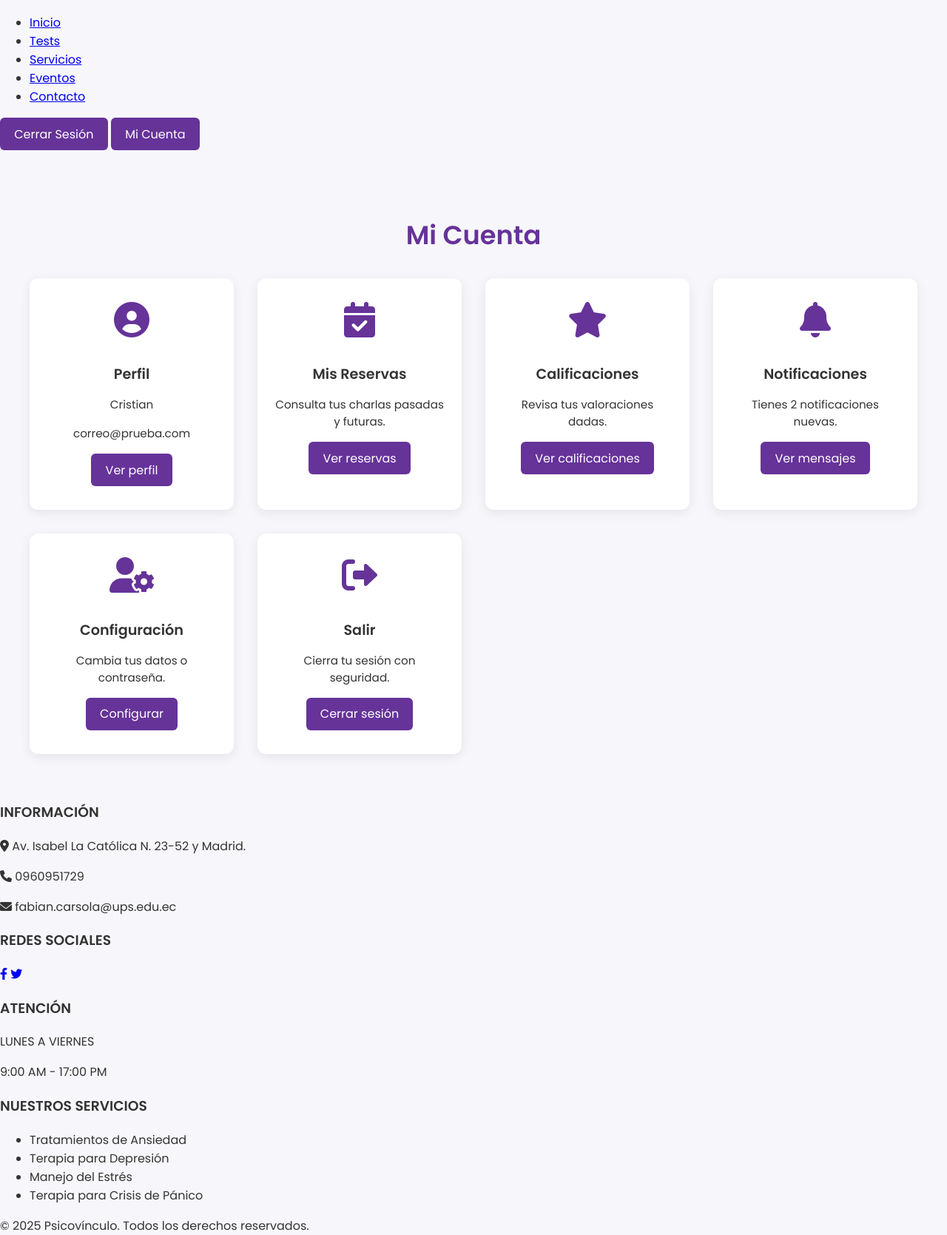
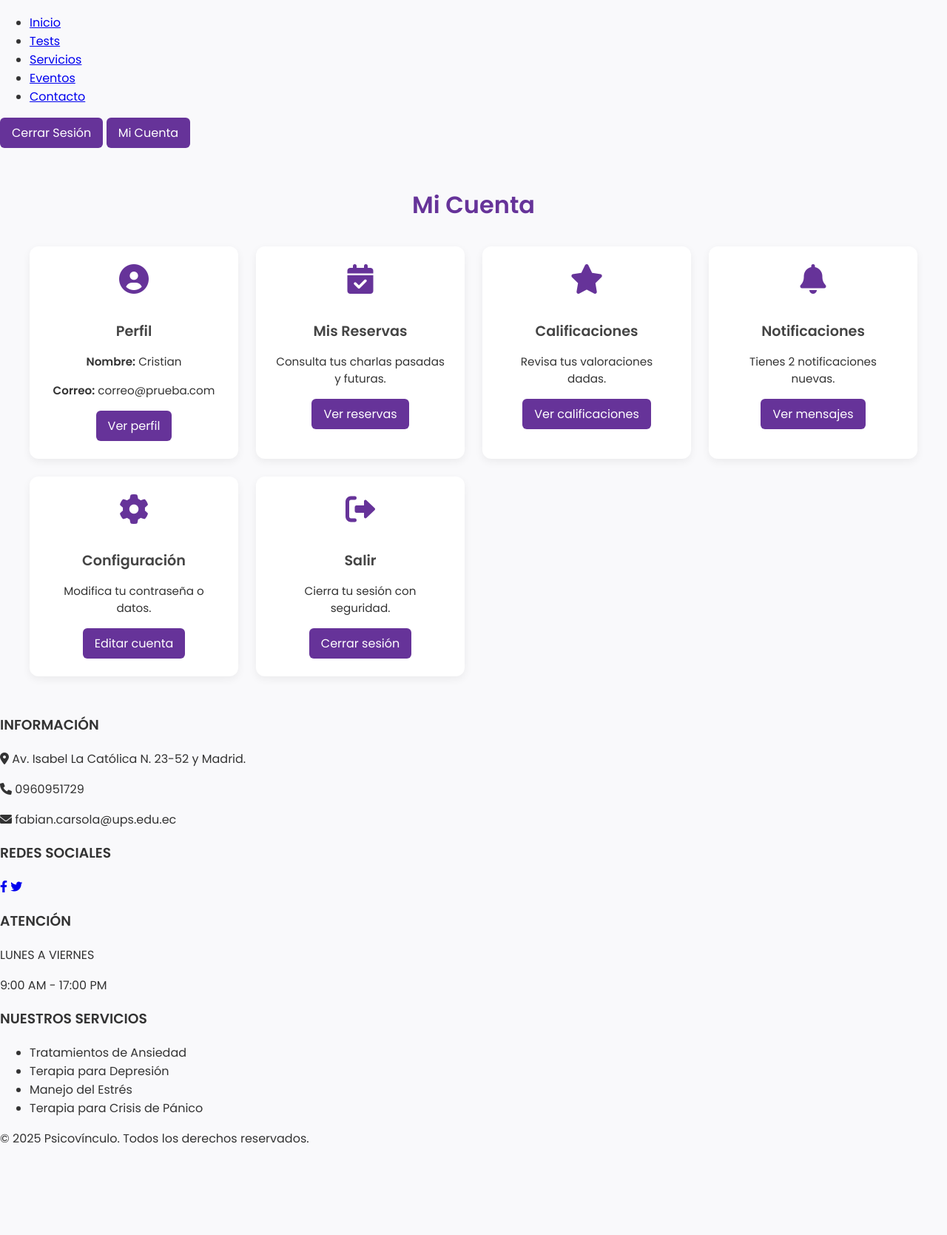
Before and after one commit to 75BOSS/citastrp, a PHP site: page /paciente/mi_cuenta.php in a window 1280 px wide. Shown: the part 505-2174 px from the top of the page at 74% size. After the commit the page ends 2050 px from the top, so only its background shows below. Run offline with PHP 8.4, Linux system fonts and the light colour scheme.

Commit message:
Correci[on de index paciente

```diff
--- a/css/mi_panel.css
+++ b/css/mi_panel.css
@@ -2,52 +2,52 @@ body {
   font-family: 'Poppins', sans-serif;
   margin: 0;
   padding: 0;
-  background: #f7f7fb;
+  background-color: #f9f9fb;
   color: #333;
 }
 
 .panel-container {
   max-width: 1200px;
-  margin: 2rem auto;
-  padding: 2rem;
+  margin: auto;
+  padding: 2rem 1rem;
 }
 
 .titulo {
   text-align: center;
+  font-size: 2rem;
   margin-bottom: 2rem;
   color: #663399;
-  font-size: 2.2rem;
-  font-weight: 600;
 }
 
 .grid-panel {
   display: grid;
-  grid-template-columns: repeat(auto-fit, minmax(250px, 1fr));
-  gap: 2rem;
+  grid-template-columns: repeat(auto-fit, minmax(260px, 1fr));
+  gap: 1.5rem;
 }
 
 .card {
-  background: white;
-  padding: 2rem 1.5rem;
+  background: #fff;
   border-radius: 12px;
-  box-shadow: 0 4px 15px rgba(0,0,0,0.08);
+  padding: 1.5rem;
+  box-shadow: 0 4px 12px rgba(0, 0, 0, 0.06);
   text-align: center;
-  transition: transform 0.25s ease;
+  transition: transform 0.3s ease;
 }
 
 .card:hover {
-  transform: translateY(-6px);
+  transform: translateY(-5px);
 }
 
-.card i {
-  font-size: 3rem;
+.icon {
+  font-size: 2.5rem;
   color: #663399;
   margin-bottom: 1rem;
 }
 
 .card h3 {
+  margin-bottom: 0.5rem;
   font-size: 1.2rem;
-  margin-bottom: 0.5rem;
+  color: #444;
 }
 
 .card p {
@@ -57,15 +57,15 @@ body {
 
 .btn {
   display: inline-block;
-  padding: 0.6rem 1.2rem;
+  padding: 0.5rem 1rem;
   background: #663399;
-  color: white;
+  color: #fff;
+  border-radius: 6px;
   text-decoration: none;
-  border-radius: 6px;
   font-weight: 500;
   transition: background 0.3s ease;
 }
 
 .btn:hover {
-  background: #4e2e7f;
+  background: #532d8d;
 }
--- a/paciente/mi_cuenta.php
+++ b/paciente/mi_cuenta.php
@@ -1,6 +1,5 @@
 <?php
 session_start();
-// Datos simulados temporalmente
 $usuario = [
   'nombre' => 'Cristian',
   'correo' => 'correo@prueba.com',
@@ -13,12 +12,12 @@ $usuario = [
 <!DOCTYPE html>
 <html lang="es">
 <head>
-  <meta charset="UTF-8">
-  <meta name="viewport" content="width=device-width, initial-scale=1.0">
+  <meta charset="UTF-8" />
+  <meta name="viewport" content="width=device-width, initial-scale=1.0" />
   <title>Mi Cuenta - Psicovínculo</title>
-  <link rel="stylesheet" href="../css/mi_panel.css">
+  <link rel="stylesheet" href="../css/mi_panel.css" />
+  <link rel="stylesheet" href="https://cdnjs.cloudflare.com/ajax/libs/font-awesome/6.0.0/css/all.min.css" />
   <link href="https://fonts.googleapis.com/css2?family=Poppins:wght@300;400;600&display=swap" rel="stylesheet">
-  <link rel="stylesheet" href="https://cdnjs.cloudflare.com/ajax/libs/font-awesome/6.0.0/css/all.min.css">
 </head>
 <body>
   <?php include("header.php"); ?>
@@ -28,43 +27,43 @@ $usuario = [
     <div class="grid-panel">
 
       <div class="card">
-        <i class="fas fa-user-circle"></i>
+        <i class="fas fa-user-circle icon"></i>
         <h3>Perfil</h3>
-        <p><?php echo $usuario['nombre']; ?></p>
-        <p><?php echo $usuario['correo']; ?></p>
+        <p><strong>Nombre:</strong> <?= $usuario['nombre']; ?></p>
+        <p><strong>Correo:</strong> <?= $usuario['correo']; ?></p>
         <a href="#" class="btn">Ver perfil</a>
       </div>
 
       <div class="card">
-        <i class="fas fa-calendar-check"></i>
+        <i class="fas fa-calendar-check icon"></i>
         <h3>Mis Reservas</h3>
         <p>Consulta tus charlas pasadas y futuras.</p>
         <a href="#" class="btn">Ver reservas</a>
       </div>
 
       <div class="card">
-        <i class="fas fa-star"></i>
+        <i class="fas fa-star icon"></i>
         <h3>Calificaciones</h3>
         <p>Revisa tus valoraciones dadas.</p>
         <a href="#" class="btn">Ver calificaciones</a>
       </div>
 
       <div class="card">
-        <i class="fas fa-bell"></i>
+        <i class="fas fa-bell icon"></i>
         <h3>Notificaciones</h3>
         <p>Tienes 2 notificaciones nuevas.</p>
         <a href="#" class="btn">Ver mensajes</a>
       </div>
 
       <div class="card">
-        <i class="fas fa-user-cog"></i>
+        <i class="fas fa-cog icon"></i>
         <h3>Configuración</h3>
-        <p>Cambia tus datos o contraseña.</p>
-        <a href="#" class="btn">Configurar</a>
+        <p>Modifica tu contraseña o datos.</p>
+        <a href="#" class="btn">Editar cuenta</a>
       </div>
 
       <div class="card">
-        <i class="fas fa-sign-out-alt"></i>
+        <i class="fas fa-sign-out-alt icon"></i>
         <h3>Salir</h3>
         <p>Cierra tu sesión con seguridad.</p>
         <a href="../logout.php" class="btn">Cerrar sesión</a>
```
